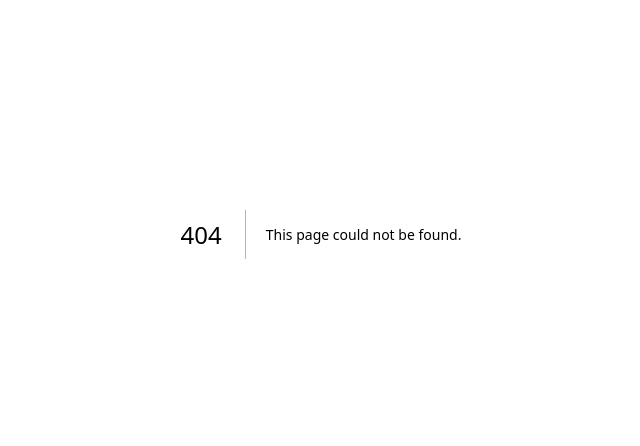
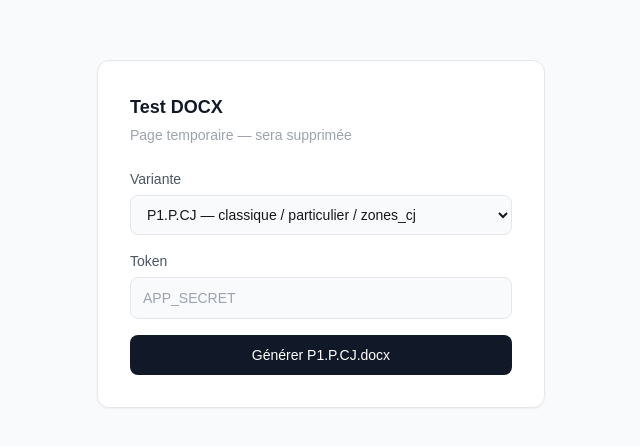
Before and after one commit to loiccardin/contract-engine, a Next.js app: page /generate-test in a window 1280 px wide. Before the commit this address had no page. Shown: the part 166-612 px from the top of the page, without its empty margins (319-959 px from the left). Built offline with nearby package versions, Linux system fonts and the light colour scheme.

Commit message:
feat: page temporaire /generate-test (dropdown 18 variantes + download DOCX)
Co-Authored-By: Claude Opus 4.6 (1M context) <noreply@anthropic.com>

```diff
--- /dev/null
+++ b/src/app/generate-test/page.tsx
@@ -0,0 +1,100 @@
+"use client";
+
+import { useState, useEffect } from "react";
+import { CONTRACT_VARIANTS } from "@/config/contracts";
+
+export default function GenerateTestPage() {
+  const [code, setCode] = useState(CONTRACT_VARIANTS[0].code);
+  const [token, setToken] = useState("");
+  const [loading, setLoading] = useState(false);
+  const [error, setError] = useState<string | null>(null);
+
+  useEffect(() => {
+    const saved = localStorage.getItem("app_token");
+    if (saved) setToken(saved);
+  }, []);
+
+  async function handleGenerate() {
+    if (!token) {
+      setError("Token requis — connectez-vous d'abord via /editor");
+      return;
+    }
+
+    setLoading(true);
+    setError(null);
+
+    try {
+      const res = await fetch("/api/generate-test", {
+        method: "POST",
+        headers: {
+          "Content-Type": "application/json",
+          Authorization: `Bearer ${token}`,
+        },
+        body: JSON.stringify({ code }),
+      });
+
+      if (!res.ok) {
+        const data = await res.json();
+        setError(data.error || `Erreur ${res.status}`);
+        return;
+      }
+
+      const blob = await res.blob();
+      const url = URL.createObjectURL(blob);
+      const a = document.createElement("a");
+      a.href = url;
+      a.download = `${code}.docx`;
+      a.click();
+      URL.revokeObjectURL(url);
+    } catch {
+      setError("Erreur réseau");
+    } finally {
+      setLoading(false);
+    }
+  }
+
+  return (
+    <div className="min-h-screen bg-slate-50 flex items-center justify-center">
+      <div className="bg-white p-8 rounded-xl shadow-sm border border-gray-200 w-full max-w-md">
+        <h1 className="text-lg font-semibold text-gray-900 mb-1">Test DOCX</h1>
+        <p className="text-sm text-gray-400 mb-6">Page temporaire — sera supprimée</p>
+
+        <label className="block text-sm font-medium text-gray-600 mb-1.5">Variante</label>
+        <select
+          value={code}
+          onChange={(e) => setCode(e.target.value)}
+          className="w-full px-3 py-2.5 border border-gray-200 rounded-lg text-sm bg-gray-50 mb-4 focus:outline-none focus:ring-2 focus:ring-blue-500"
+        >
+          {CONTRACT_VARIANTS.map((v) => (
+            <option key={v.code} value={v.code}>
+              {v.code} — {v.commissionType} / {v.statutType} / {v.menageType}
+            </option>
+          ))}
+        </select>
+
+        {!token && (
+          <>
+            <label className="block text-sm font-medium text-gray-600 mb-1.5">Token</label>
+            <input
+              type="password"
+              value={token}
+              onChange={(e) => setToken(e.target.value)}
+              placeholder="APP_SECRET"
+              className="w-full px-3 py-2.5 border border-gray-200 rounded-lg text-sm bg-gray-50 mb-4 focus:outline-none focus:ring-2 focus:ring-blue-500"
+            />
+          </>
+        )}
+
+        <button
+          onClick={handleGenerate}
+          disabled={loading}
+          className="w-full px-4 py-2.5 bg-gray-900 text-white text-sm font-medium rounded-lg hover:bg-gray-800 disabled:opacity-50 transition-colors"
+        >
+          {loading ? "Génération en cours..." : `Générer ${code}.docx`}
+        </button>
+
+        {error && <p className="mt-3 text-sm text-red-500">{error}</p>}
+      </div>
+    </div>
+  );
+}
```
